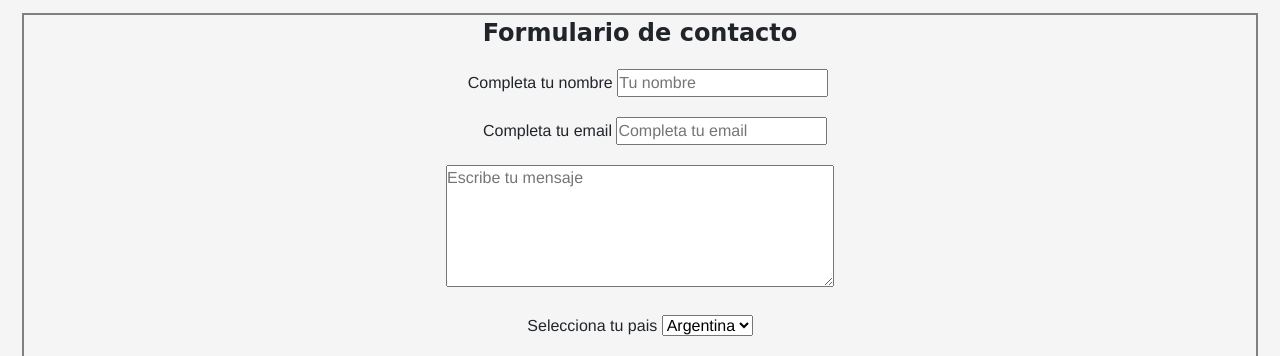
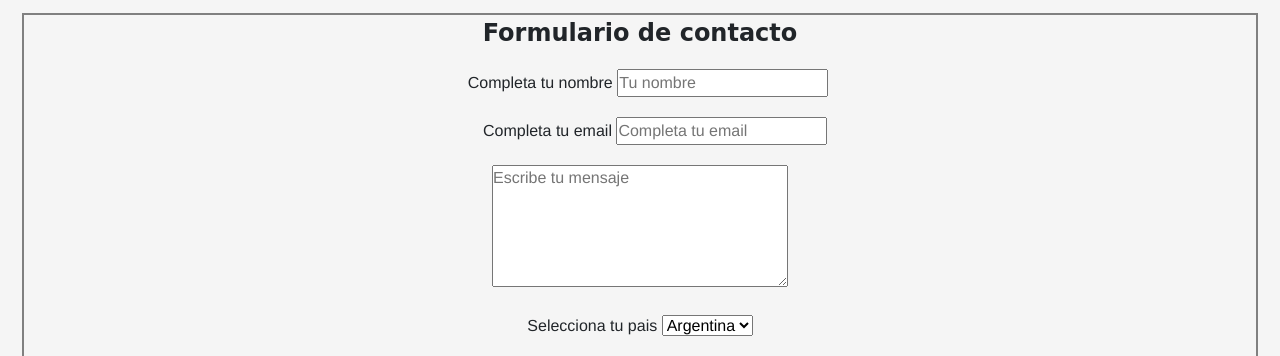
Before and after one commit to Williamv11/Dolce-Missura, a plain HTML site: page pages/contacto.html in a window 1280 px wide. Shown: the part 222-578 px from the top of the page. Drawn offline with nearby package versions, Linux system fonts and the light colour scheme.

Commit message:
modifique page contacto

```diff
--- a/pages/contacto.html
+++ b/pages/contacto.html
@@ -80,7 +80,7 @@
                     </div>
 
                     <div>
-                        <textarea name="Mensaje" id="" cols="40" rows="5" placeholder="Escribe tu mensaje"></textarea>
+                        <textarea name="Mensaje" id="" cols="30" rows="5" placeholder="Escribe tu mensaje"></textarea>
                     </div>
 
                     <div>
```
